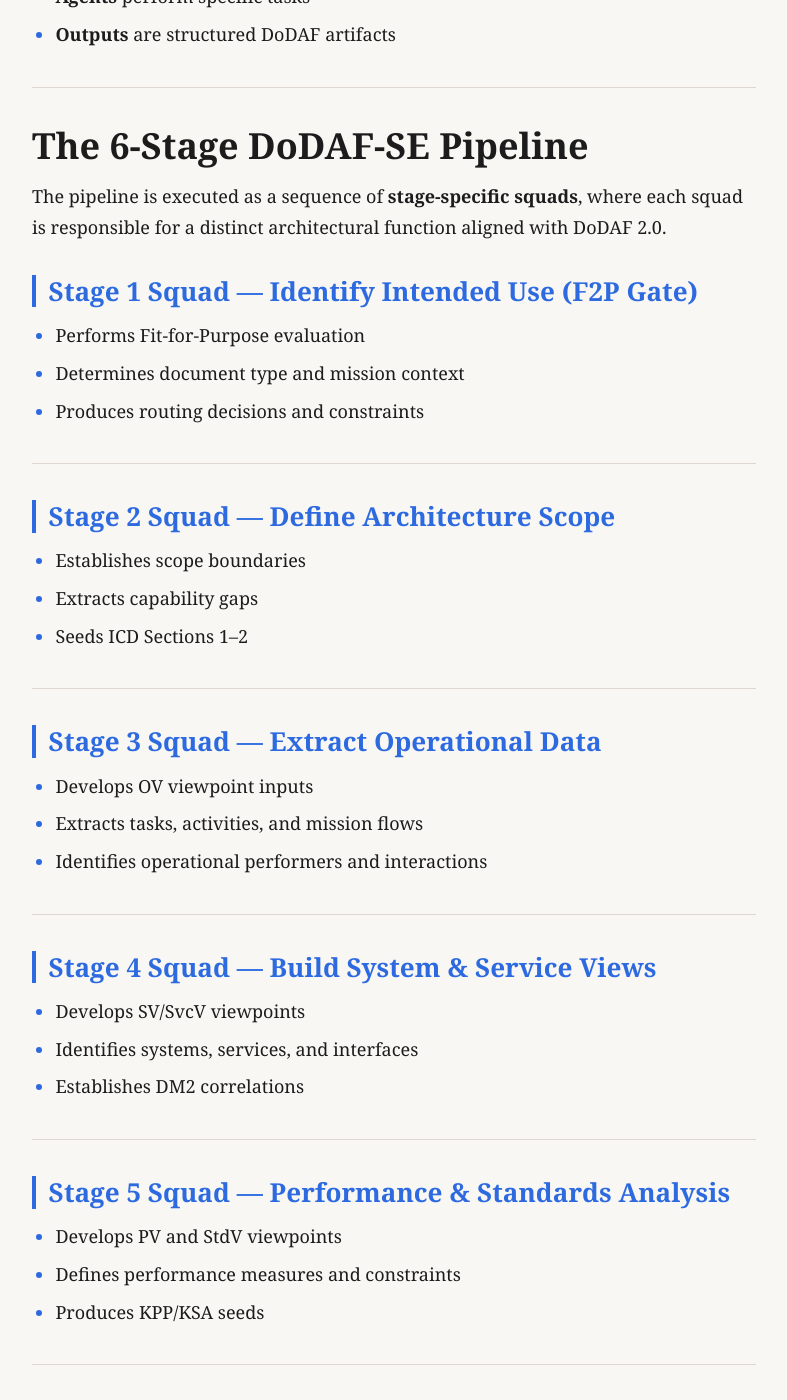
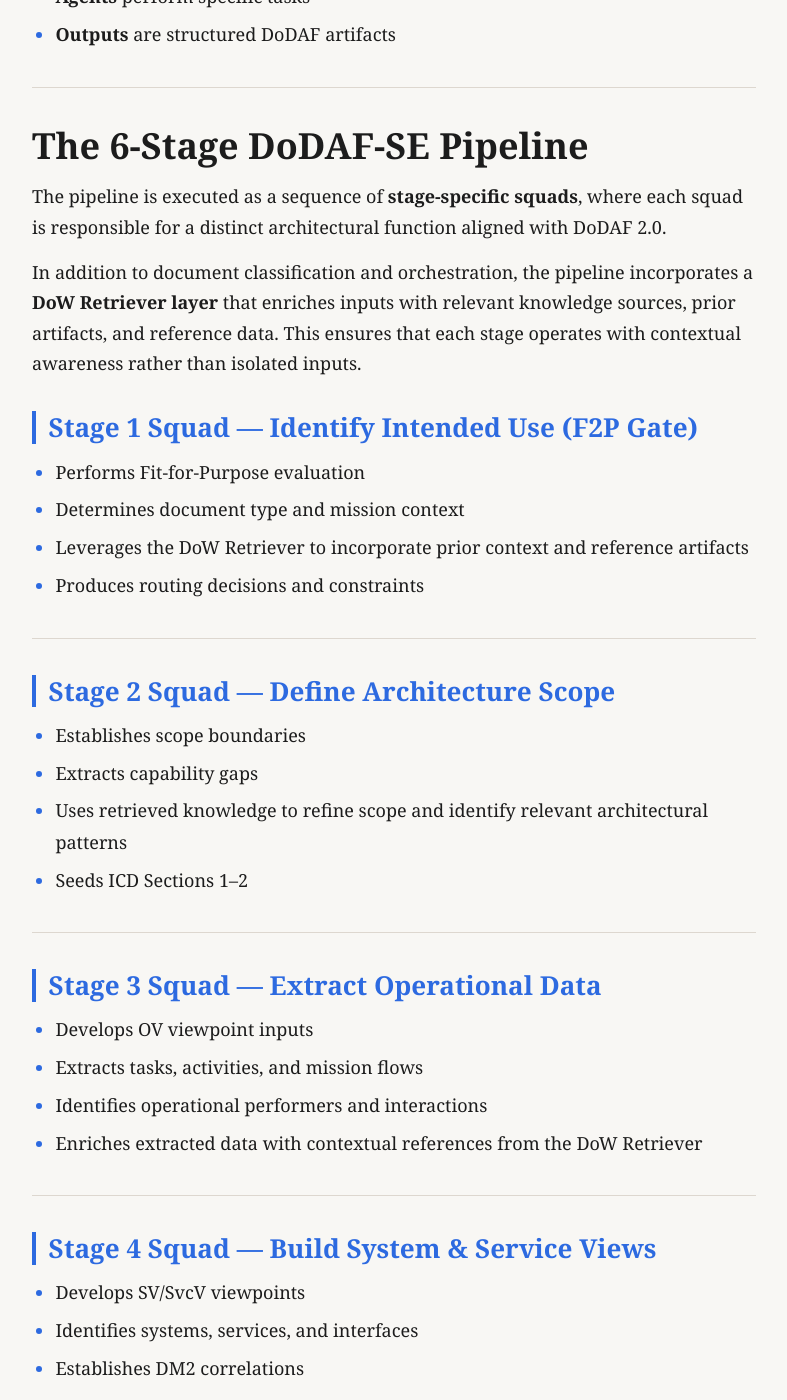
Before and after one commit to k9aif/k9-aif-blogs, a Jekyll site: the page built from _posts/2026-04-21-multi-agent-dodaf-pipeline-crewai.md, in a window 1280 px wide and 1400 px high, scrolled down 2585 px. Shown: the whole window, without its empty margins (246-1033 px from the left). Built offline with Jekyll 4.4.1, drawn with Linux system fonts in a browser that asks for light colours; our own code applies the rules of GitHub Pages for plain Markdown files.

Commit message:
added retriever in dow project blog

```diff
--- a/_posts/2026-04-21-multi-agent-dodaf-pipeline-crewai.md
+++ b/_posts/2026-04-21-multi-agent-dodaf-pipeline-crewai.md
@@ -59,10 +59,13 @@
 
 The pipeline is executed as a sequence of **stage-specific squads**, where each squad is responsible for a distinct architectural function aligned with DoDAF 2.0.
 
+In addition to document classification and orchestration, the pipeline incorporates a **DoW Retriever layer** that enriches inputs with relevant knowledge sources, prior artifacts, and reference data. This ensures that each stage operates with contextual awareness rather than isolated inputs.
+
 ## Stage 1 Squad — Identify Intended Use (F2P Gate)
 
 - Performs Fit-for-Purpose evaluation
 - Determines document type and mission context
+- Leverages the DoW Retriever to incorporate prior context and reference artifacts
 - Produces routing decisions and constraints
 
 ---
@@ -71,6 +74,7 @@
 
 - Establishes scope boundaries
 - Extracts capability gaps
+- Uses retrieved knowledge to refine scope and identify relevant architectural patterns
 - Seeds ICD Sections 1–2
 
 ---
@@ -80,6 +84,7 @@
 - Develops OV viewpoint inputs
 - Extracts tasks, activities, and mission flows
 - Identifies operational performers and interactions
+- Enriches extracted data with contextual references from the DoW Retriever
 
 ---
 
```
Also changed, not shown: 1 other file.
